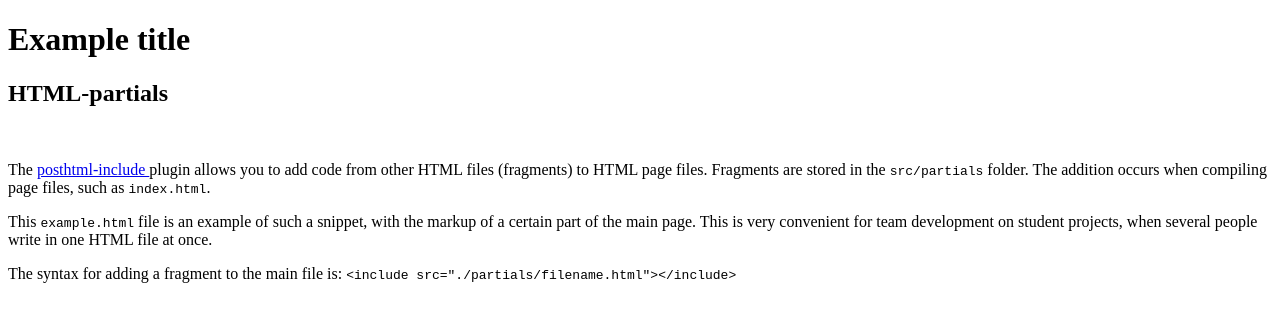
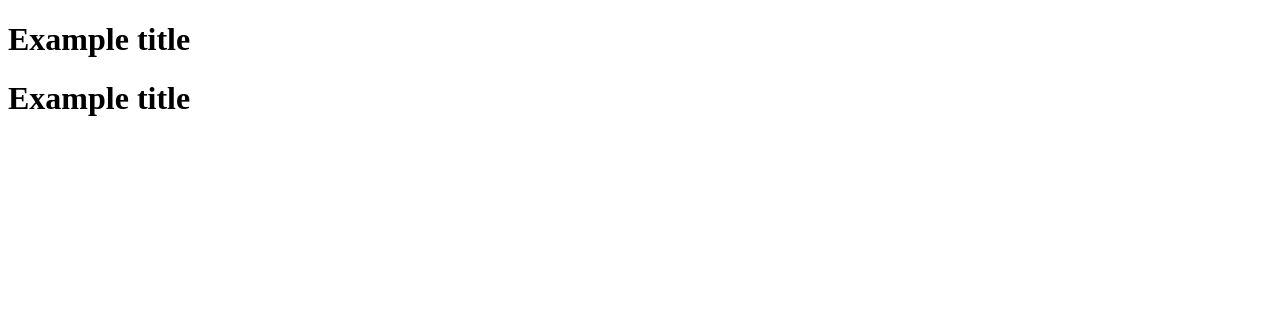
Before and after one commit to Liettualainen/Colors_time, a plain HTML site: page index.html in a window 1280 px wide. Drawn offline with Linux system fonts and the light colour scheme.

Commit message:
Deploying to gh-pages from @ Liettualainen/Colors_time@2d1aaa2d1d73020e5cf771ea52415ec4ffd657f1 🚀

```diff
--- a/index.html
+++ b/index.html
@@ -1 +1 @@
-<!DOCTYPE html><html lang="ru"><head><meta charset="utf-8"><meta name="viewport" content="width=device-width, initial-scale=1.0"><title>Page title</title><link rel="stylesheet" href="/Liettualainen/Colors_time/index.569a4d11.css"><script type="module" src="/Liettualainen/Colors_time/index.cdc84ddc.js"></script><script src="/Liettualainen/Colors_time/index.6c2642bc.js" nomodule="" defer></script></head><body> <h1>Example title</h1>  <article class="example" id="uk"> <h1>HTML-partials</h1>  <img src="/Liettualainen/Colors_time/logo.268195b3.png" alt="" width="320"> <p> The <a href="https://github.com/posthtml/posthtml-include" target="_blank" rel="noopener noreferrer"> posthtml-include </a> plugin allows you to add code from other HTML files (fragments) to HTML page files. Fragments are stored in the <code>src/partials</code> folder. The addition occurs when compiling page files, such as <code>index.html</code>. </p> <p> This <code>example.html</code> file is an example of such a snippet, with the markup of a certain part of the main page. This is very convenient for team development on student projects, when several people write in one HTML file at once. </p> <p> The syntax for adding a fragment to the main file is: <code> &lt;include src="./partials/filename.html"&gt;&lt;/include&gt;</code> </p> <div class="background"></div> </article> </body></html>
+<!DOCTYPE html><html lang="ru"><head><meta charset="utf-8"><meta name="viewport" content="width=device-width, initial-scale=1.0"><title>Page title</title><link rel="stylesheet" href="/Liettualainen/Colors_time/index.569a4d11.css"><script type="module" src="/Liettualainen/Colors_time/index.cdc84ddc.js"></script><script src="/Liettualainen/Colors_time/index.6c2642bc.js" nomodule="" defer></script></head><body> <h1>Example title</h1> <h1>Example title</h1>   </body></html>
```
